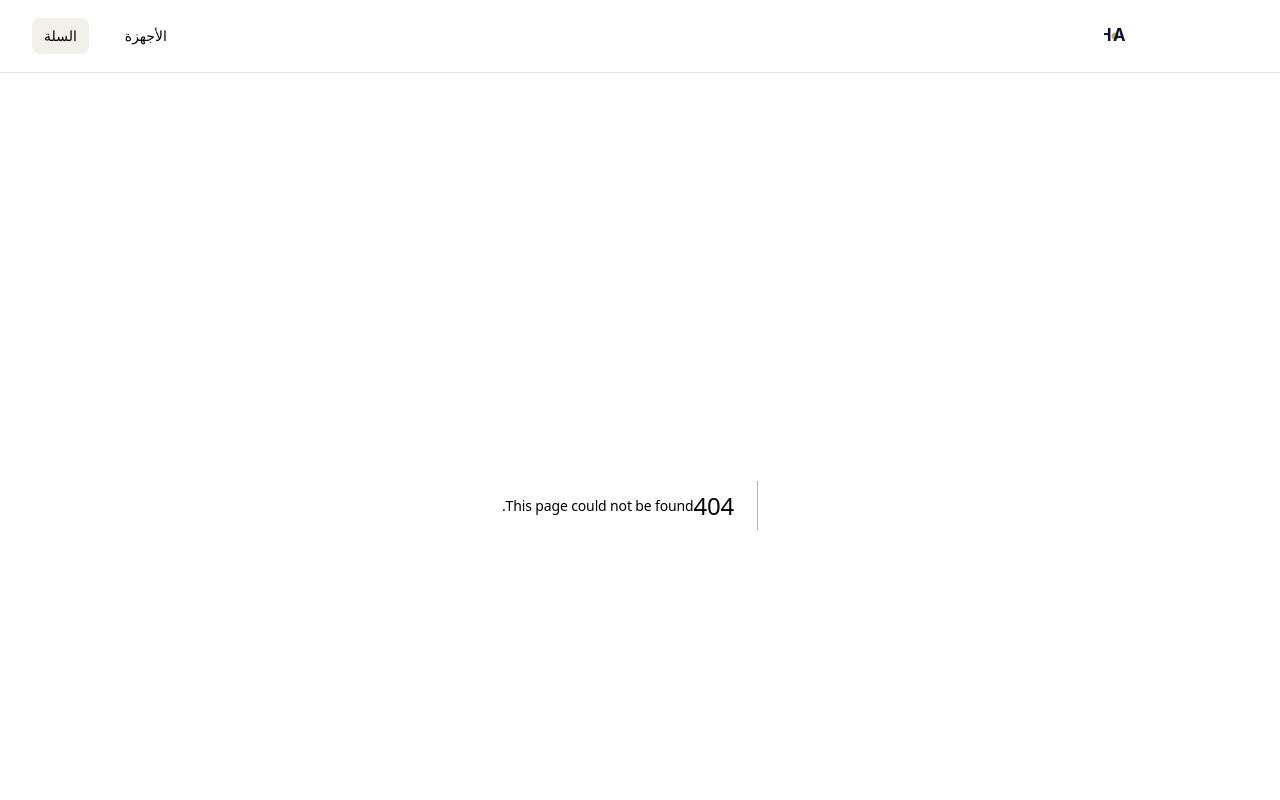
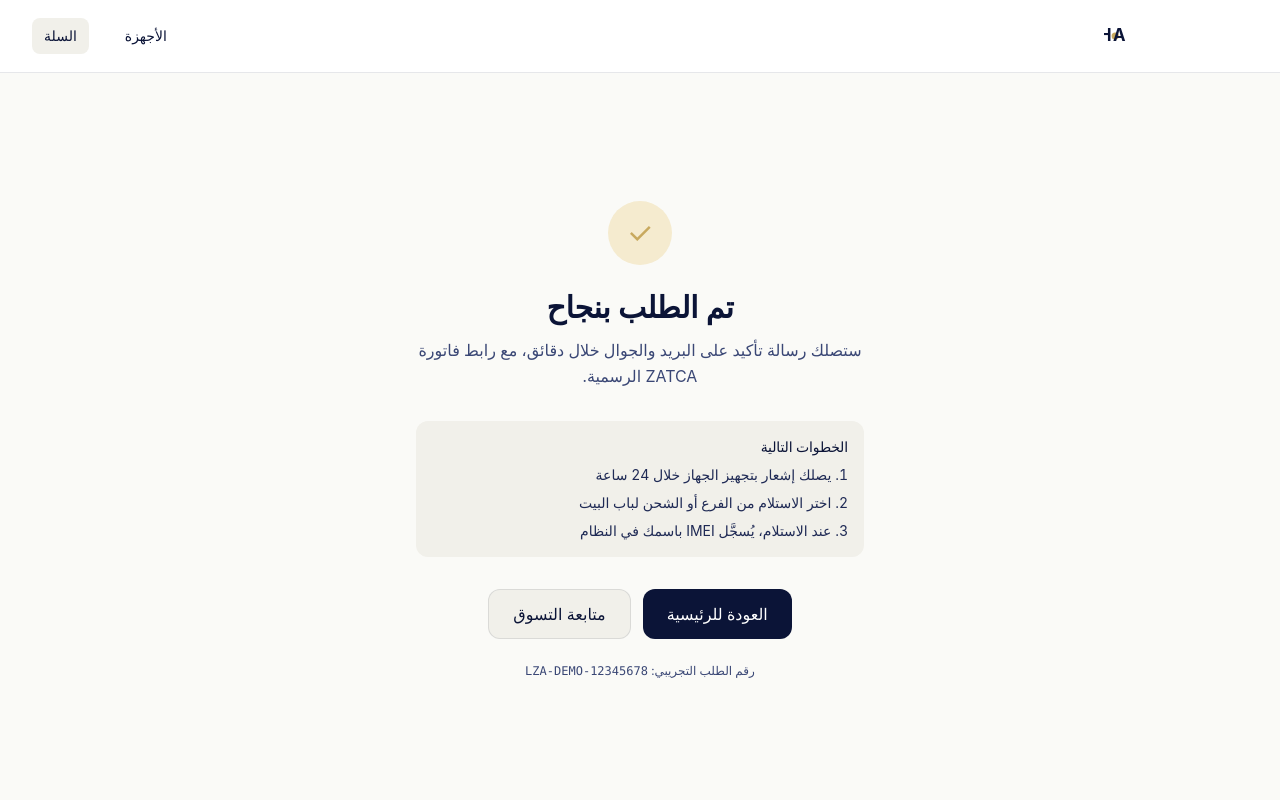
Before and after one commit to ahmedfidi-cmyk/tims-backend, a Next.js app in the folder lahtha-click-web/: page /checkout/success in a window 1280 px wide. Before the commit this address had no page. Shown: the top 800 px of the page. Built offline with nearby package versions, Linux system fonts and the light colour scheme.

Commit message:
feat(web): checkout success page

```diff
--- /dev/null
+++ b/lahtha-click-web/src/app/checkout/success/page.tsx
@@ -0,0 +1,40 @@
+import Link from 'next/link';
+
+export default function CheckoutSuccessPage() {
+  return (
+    <div className="py-24 max-w-md mx-auto text-center">
+      <div className="w-16 h-16 rounded-full bg-gold-100 text-gold-500 flex items-center justify-center mx-auto text-3xl">
+        ✓
+      </div>
+      <h1 className="mt-6 text-3xl font-bold">تم الطلب بنجاح</h1>
+      <p className="mt-3 text-ink-500 leading-relaxed">
+        ستصلك رسالة تأكيد على البريد والجوال خلال دقائق، مع رابط فاتورة ZATCA الرسمية.
+      </p>
+
+      <div className="mt-8 p-4 rounded-lg bg-paper-100 text-right">
+        <h2 className="font-medium text-sm">الخطوات التالية</h2>
+        <ol className="mt-2 space-y-2 text-sm text-ink-700">
+          <li>1. يصلك إشعار بتجهيز الجهاز خلال 24 ساعة</li>
+          <li>2. اختر الاستلام من الفرع أو الشحن لباب البيت</li>
+          <li>3. عند الاستلام، يُسجَّل IMEI باسمك في النظام</li>
+        </ol>
+      </div>
+
+      <div className="mt-8 flex flex-wrap gap-3 justify-center">
+        <Link href="/" className="btn-primary">
+          العودة للرئيسية
+        </Link>
+        <Link href="/devices" className="btn-secondary">
+          متابعة التسوق
+        </Link>
+      </div>
+
+      <p className="mt-6 text-xs text-ink-500">
+        رقم الطلب التجريبي:{' '}
+        <span className="font-mono" dir="ltr">
+          LZA-DEMO-12345678
+        </span>
+      </p>
+    </div>
+  );
+}
```
